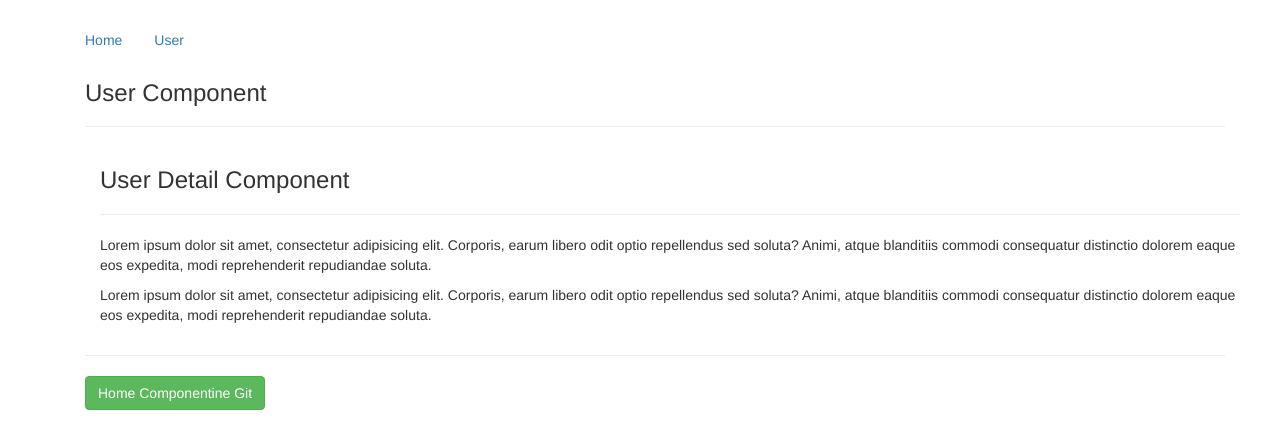
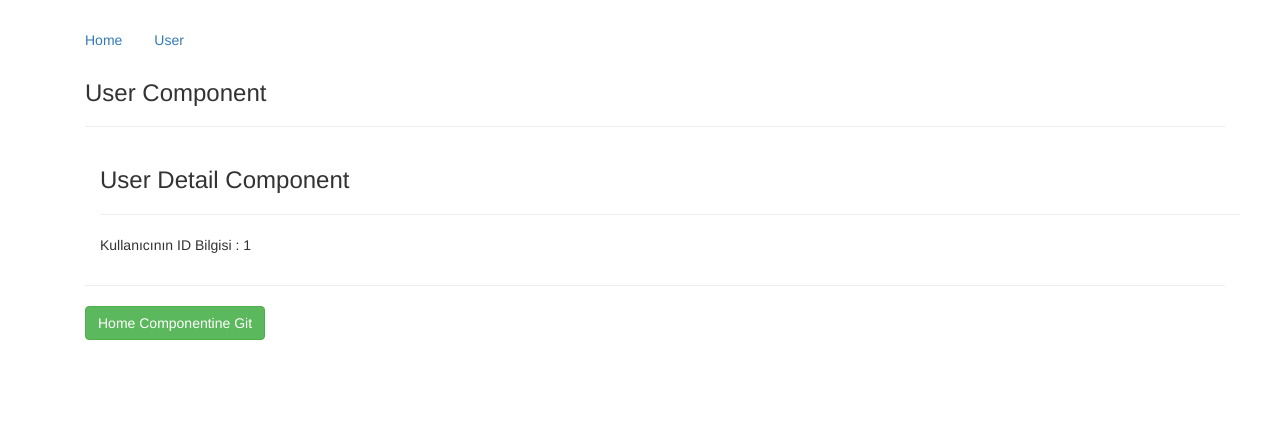
Before and after one commit to eroglu94/vue-cli-intro, a Vue app: page /user/1 in a window 1280 px wide. Shown: the top 448 px of the page. Built offline with nearby package versions, Linux system fonts and the light colour scheme.

Commit message:
child routelere navigation ve parametre okumak

```diff
--- a/src/components/user/UserDetail.vue
+++ b/src/components/user/UserDetail.vue
@@ -2,18 +2,7 @@
   <div class="container">
     <h3>User Detail Component</h3>
     <hr />
-    <p>
-      Lorem ipsum dolor sit amet, consectetur adipisicing elit. Corporis, earum
-      libero odit optio repellendus sed soluta? Animi, atque blanditiis commodi
-      consequatur distinctio dolorem eaque eos expedita, modi reprehenderit
-      repudiandae soluta.
-    </p>
-    <p>
-      Lorem ipsum dolor sit amet, consectetur adipisicing elit. Corporis, earum
-      libero odit optio repellendus sed soluta? Animi, atque blanditiis commodi
-      consequatur distinctio dolorem eaque eos expedita, modi reprehenderit
-      repudiandae soluta.
-    </p>
+    <p>Kullanıcının ID Bilgisi : {{ $route.params.id }}</p>
   </div>
 </template>
 <script>
--- a/src/components/user/UserStart.vue
+++ b/src/components/user/UserStart.vue
@@ -3,9 +3,22 @@
     <h3>User Start Component</h3>
     <hr />
     <ul class="list-group">
-      <li class="list-group-item">User 1</li>
-      <li class="list-group-item">User 2</li>
-      <li class="list-group-item">User 3</li>
+
+      <router-link
+        tag="li"
+        class="list-group-item"
+        to="/user/1"
+      ><a> User 1 </a></router-link>
+      <router-link
+        tag="li"
+        class="list-group-item"
+        to="/user/2"
+      ><a> User 2 </a></router-link>
+      <router-link
+        tag="li"
+        class="list-group-item"
+        to="/user/3"
+      ><a> User 3 </a></router-link>
     </ul>
   </div>
 </template>
```
